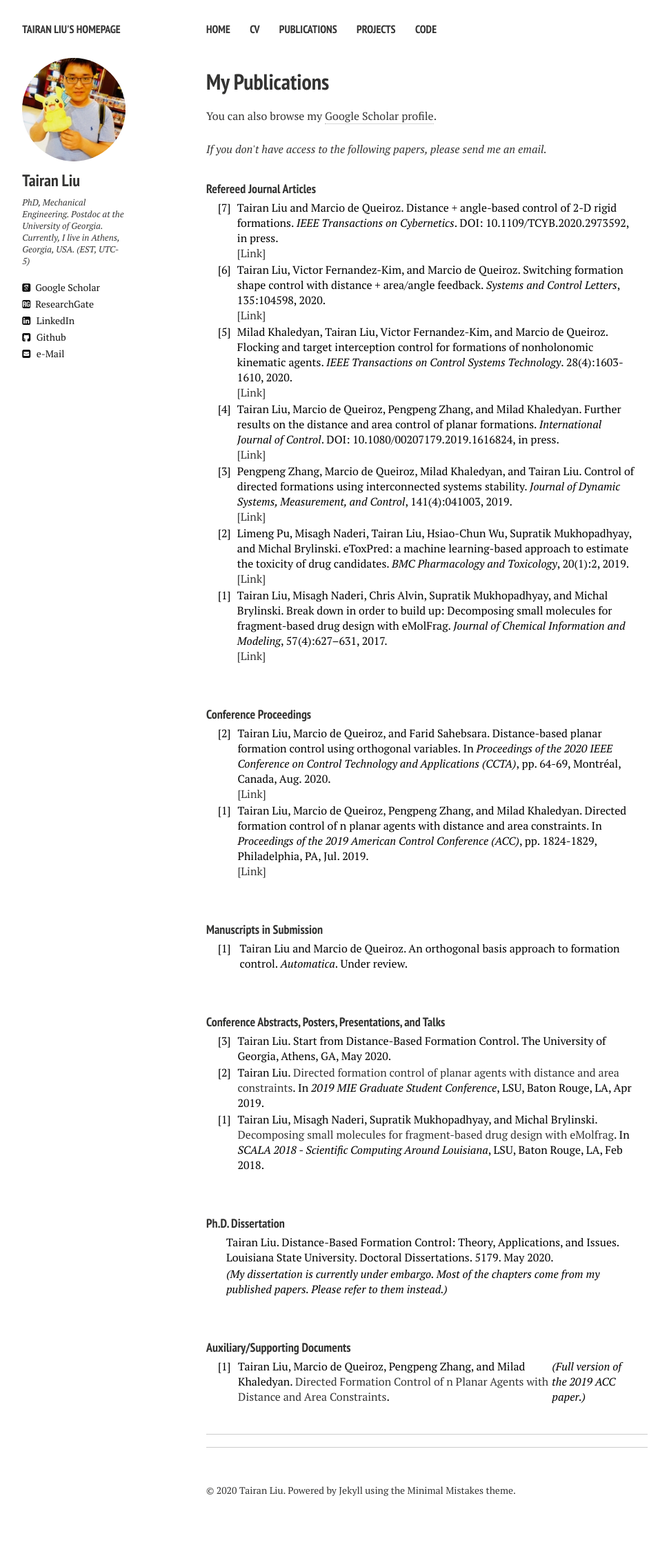
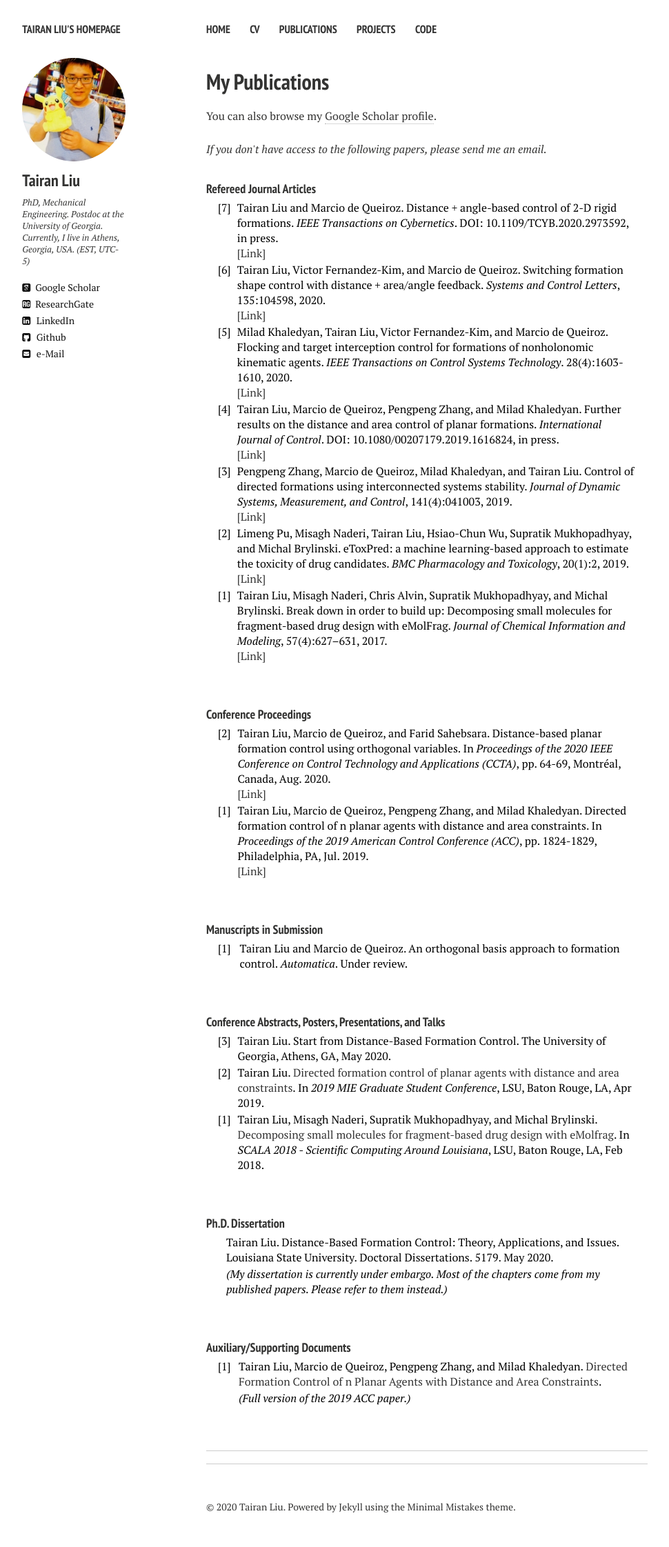
Before and after one commit to liutairan/liutairan.github.io, a Jekyll site: the page built from publications.md, in a window 1280 px wide. Shown: the whole page at 69% size, without its empty margins (21-991 px from the left). Built offline with Jekyll 4.4.1, drawn with Linux system fonts in a browser that asks for light colours; nearby versions of some CDN libraries; comment, search, counter and statistics services are not loaded; before the commit the page ends 2219 px from its top, so only the background shows below that.

Commit message:
Update publications.html

```diff
--- a/_layouts/publications.html
+++ b/_layouts/publications.html
@@ -287,10 +287,14 @@ function toggleBibtex(articleid) {
             <td>Tairan Liu, Marcio de Queiroz, Pengpeng Zhang, and Milad Khaledyan.
               <a href="https://arxiv.org/abs/1901.10564">Directed Formation Control of n Planar Agents with Distance and Area Constraints</a>.
             </td>
+          </tr>
+					<tr>
+						<td></td>
+						<td>&nbsp; &nbsp;</td>
 						<td>
 							<em>(Full version of the 2019 ACC paper.)</em>
             </td>
-          </tr>
+					</tr>
         </table>
       </div>
 
```
